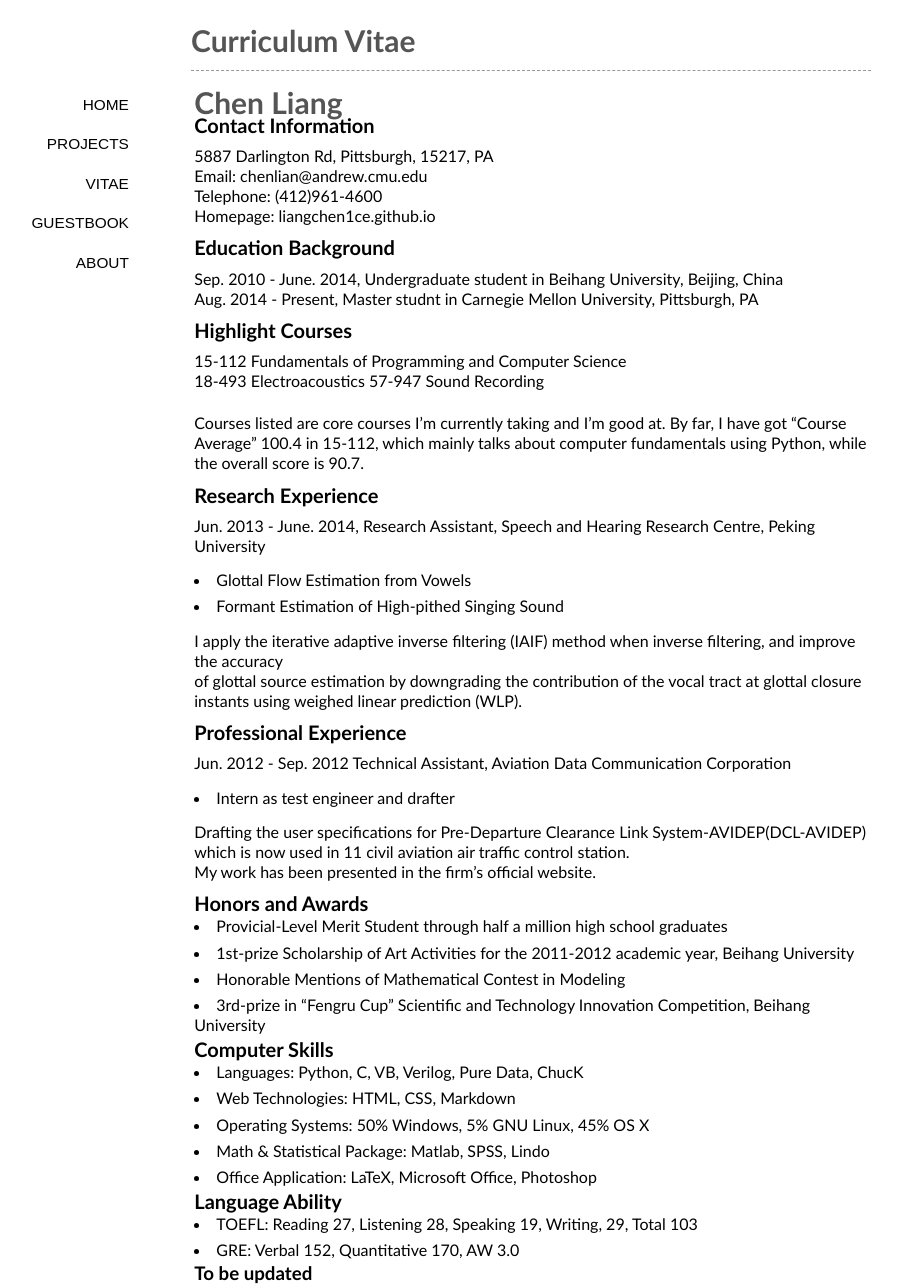
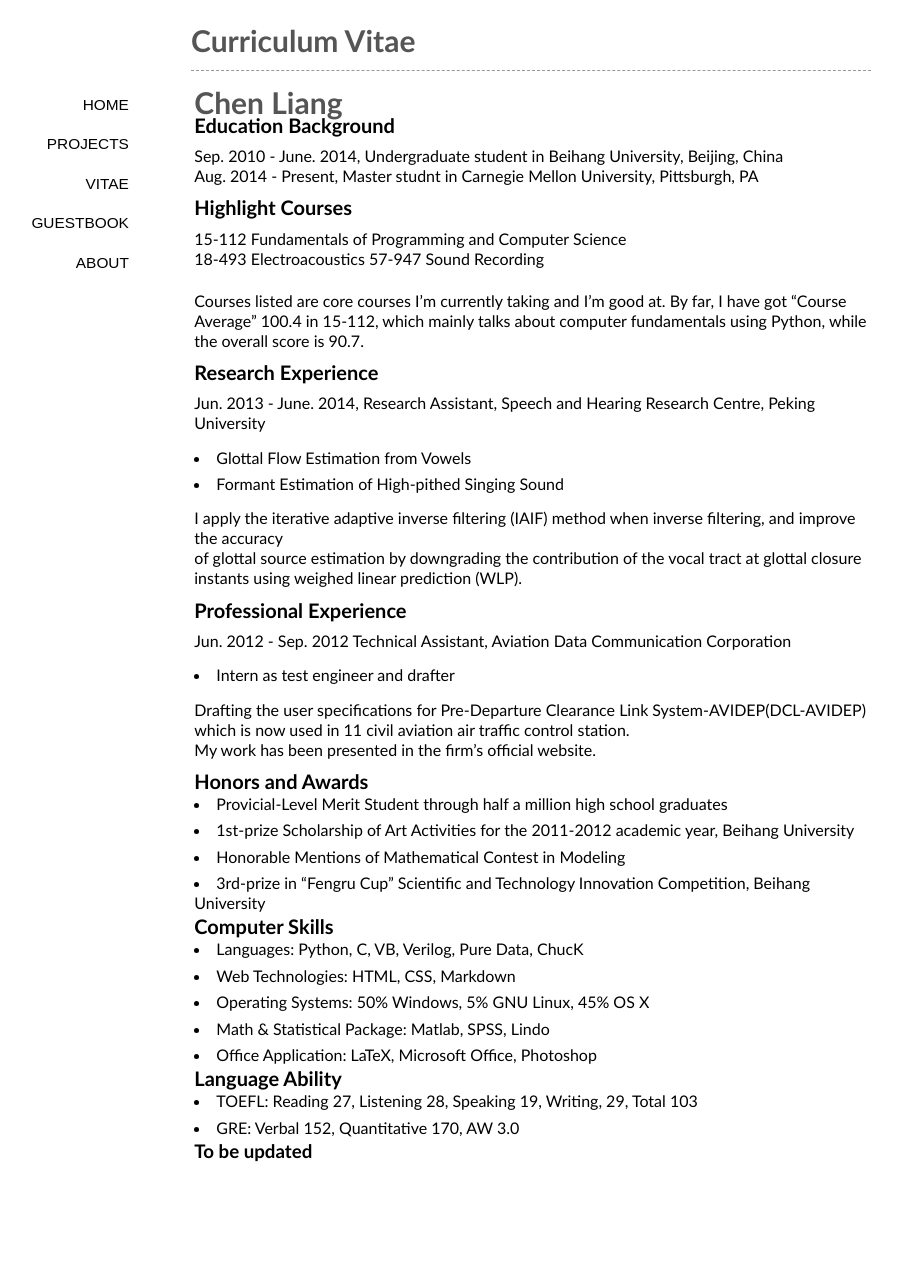
Before and after one commit to liangchen1ce/liangchen1ce.github.io, a Jekyll site: the page built from cv-english.markdown, in a window 1280 px wide. Shown: the whole page, without its empty margins (215-1112 px from the left). Built offline with Jekyll 4.4.1, drawn with Linux system fonts in a browser that asks for light colours; some web fonts are replaced; Markdown is read by kramdown in place of the engine named in the settings; after the commit the page ends 1166 px from its top, so only the background shows below that.

Commit message:
delete contact information

```diff
--- a/cv-english.markdown
+++ b/cv-english.markdown
@@ -5,13 +5,6 @@ permalink: /eng/vitae/
 ---
 
 # Chen Liang
-
-## Contact Information
-
-5887 Darlington Rd, Pittsburgh, 15217, PA
-Email: chenlian@andrew.cmu.edu
-Telephone: (412)961-4600
-Homepage: liangchen1ce.github.io
 
 ## Education Background
 
```
Also changed, not shown: _posts/2013-10-23-eng-notification.markdown (deleted, +0 -9 lines).
